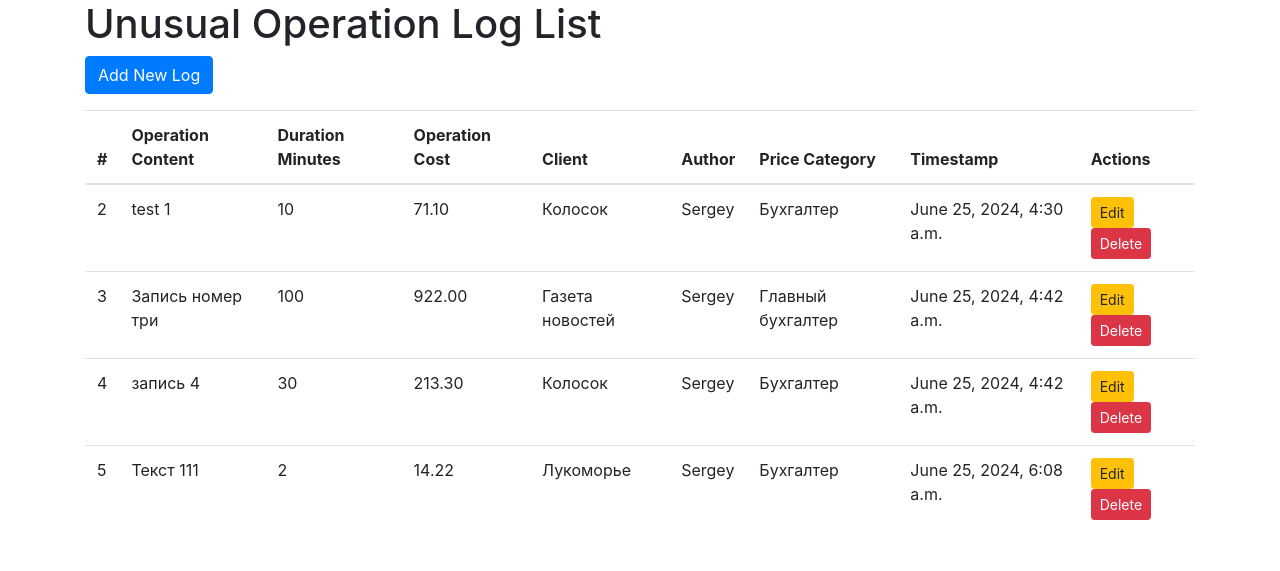
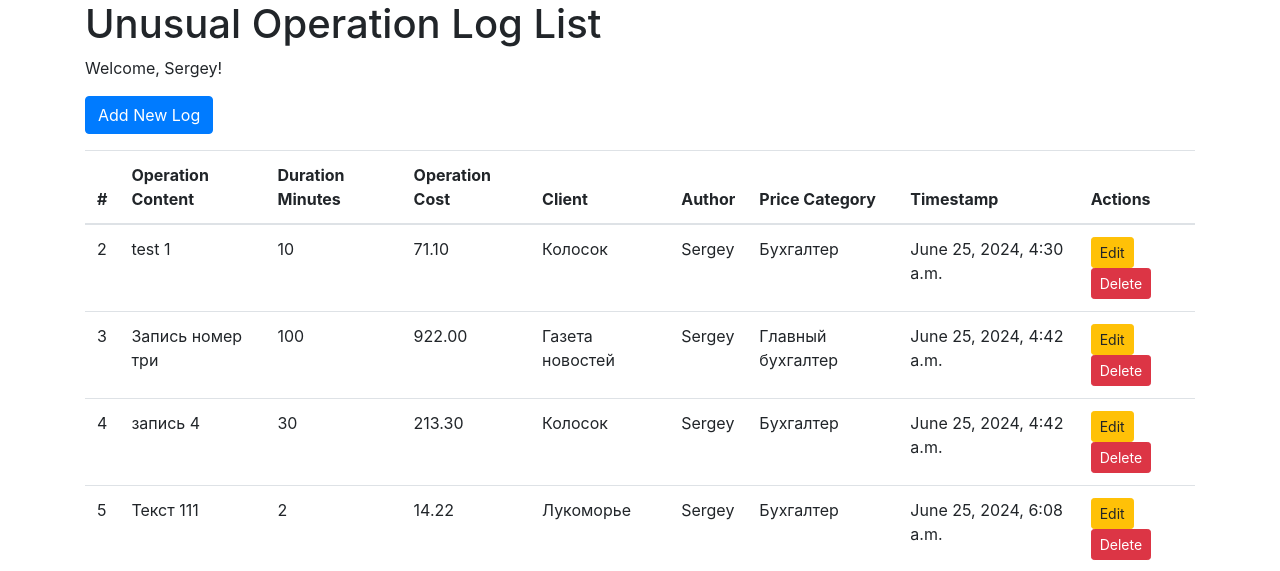
Before and after one commit to Sergey-Pashkov/MB4, a Django app: page /unusual_operation_logs/ in a window 1280 px wide. Shown: the part 56-627 px from the top of the page. Run offline with Django 5.2, Linux system fonts and the light colour scheme; a user stored in the database is signed in; data comes from the database, SQL or seed files in the repository; both versions use the stored data as it was after the commit; some libraries are stand-ins or nearby versions.

Commit message:
Добавлено приветствие для пользователя на страницы просмотра и редактирования журнала нестандартных операций

```diff
--- a/Home_button/Accounting_button/templates/Accounting_button/unusual_operation_log_form.html
+++ b/Home_button/Accounting_button/templates/Accounting_button/unusual_operation_log_form.html
@@ -4,6 +4,7 @@
 
 {% block content %}
 <h1>{{ form.instance.pk|yesno:"Edit Unusual Operation Log,Create Unusual Operation Log" }}</h1>
+<p>Welcome, {{ user.username }}!</p> <!-- Приветствие пользователя -->
 <form method="post">
     {% csrf_token %}
     {{ form.as_p }}
--- a/Home_button/Accounting_button/templates/Accounting_button/unusual_operation_log_list.html
+++ b/Home_button/Accounting_button/templates/Accounting_button/unusual_operation_log_list.html
@@ -3,6 +3,7 @@
 {% block title %}Unusual Operation Log List{% endblock %}
 {% block content %}
 <h1>Unusual Operation Log List</h1>
+<p>Welcome, {{ user.username }}!</p> <!-- Приветствие пользователя -->
 <a href="{% url 'create_unusual_operation_log' %}" class="btn btn-primary mb-3">Add New Log</a>
 <table class="table">
     <thead>
```
Also changed, not shown: Home_button/db.sqlite3.
